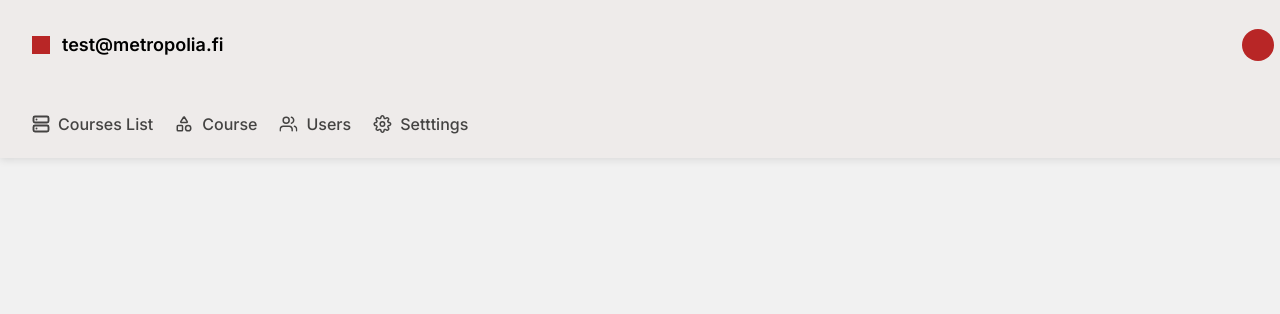
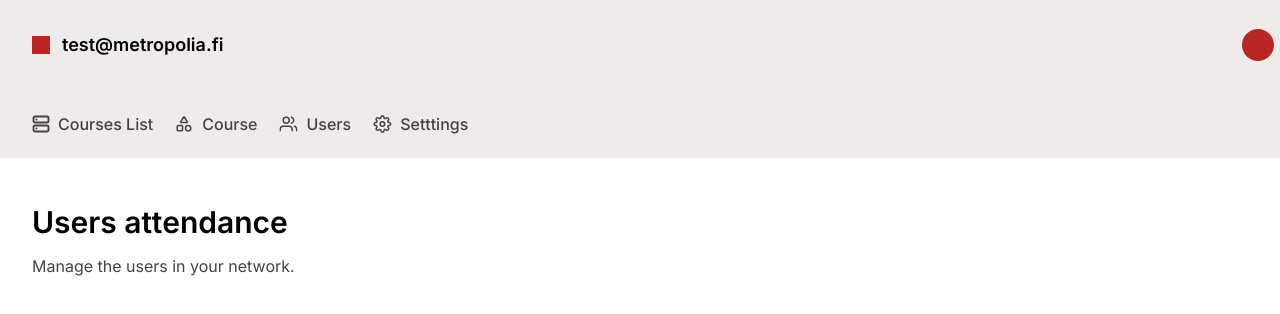
Before and after one commit to A-Yerkeshev/sw-project-metropolia-spring-2024, a React (Create React App) app in the folder frontend/: page /Users in a window 1280 px wide. Shown: the top 314 px of the page. Built offline with nearby package versions, Linux system fonts and the light colour scheme.

Commit message:
feat: Users started

```diff
--- a/frontend/src/App.js
+++ b/frontend/src/App.js
@@ -9,6 +9,7 @@ import Feedback from './pages/Feedback';
 import Navbar from './components/Navbar/Navbar';
 import CoursesList from './pages/CoursesList/CoursesList';
 import Course from './pages/Course/Course';
+import Users from './pages/Users/Users';
 
 function App() {
   const {user} = useAuthContext();
@@ -24,6 +25,7 @@ function App() {
           <Route path="/feedback/new" element= {<Feedback />}/>
           <Route path="/CoursesList" element= {<CoursesList />} />
           <Route path="/Course" element= {<Course />} />
+          <Route path="/Users" element= {<Users />} />
         </Routes>
       </BrowserRouter>
     </div>
--- a/frontend/src/pages/CoursesList/CoursesList.module.css
+++ b/frontend/src/pages/CoursesList/CoursesList.module.css
@@ -122,7 +122,8 @@
 }
 
 table {
-    border-collapse: collapse;
+    border-spacing: 0;
+    border-radius: 8px;
     width: 95%;
 }
 
--- /dev/null
+++ b/frontend/src/pages/Users/Users.js
@@ -0,0 +1,15 @@
+import styles from './Users.module.css';
+
+const Users = () => {
+    return(
+        <div className={styles.main}>
+            <p className={styles.headtext}>Users attendance</p>
+            <p className={styles.subheadtext}>Manage the users in your network.</p>
+            <div>
+
+            </div>
+        </div>
+    );
+  }
+
+export default Users;
--- /dev/null
+++ b/frontend/src/pages/Users/Users.module.css
@@ -0,0 +1,21 @@
+.main {
+    padding: 1rem 2rem;
+    font-family: Inter;
+    background: #FFFFFF;
+    height: 100vh;
+    width: 100vw;
+    margin: 0;
+}
+
+.headtext {
+    font-size: 30px;
+    font-weight: 600;
+    margin-bottom: 1rem;
+}
+
+.subheadtext {
+    font-size: 16px;
+    font-weight: 400;
+    color: #444342;
+    margin-bottom: 1rem;
+}
```
